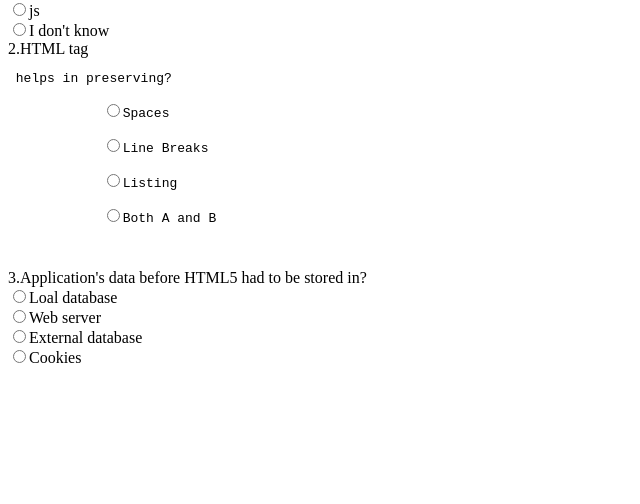
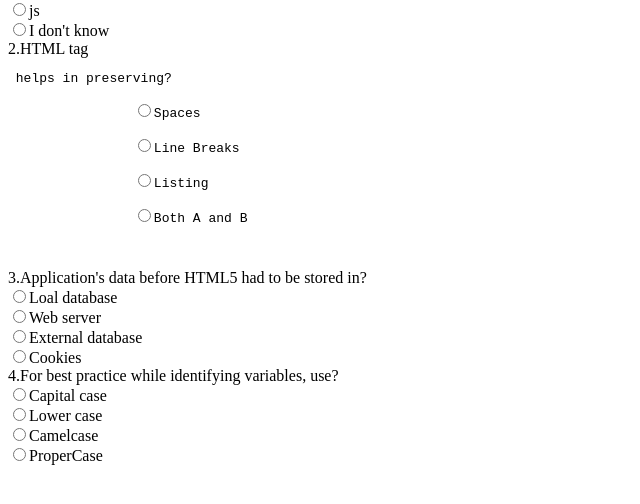
Before and after one commit to joycewamaboyi/Quiz-Board, a plain HTML site: page index.html in a window 1280 px wide. Shown: the part 144-648 px from the top of the page, without its empty margins (0-640 px from the left). Drawn offline with Linux system fonts and the light colour scheme; a script that the page names is missing.

Commit message:
addind body

```diff
--- a/index.html
+++ b/index.html
@@ -31,3 +31,10 @@ html lang="en">
                 <input type="radio" name="question3" value="External database">External database<br>
                 <input type="radio" name="question3" value="Cookies">Cookies<br>
           </div>
+          <div class="form-group">
+                <label>4.For best practice while identifying variables, use?</label><br>
+                <input type="radio" name="question4" value="Capital case">Capital case<br>
+                <input type="radio" name="question4" value="Lower case">Lower case<br>
+                <input type="radio" name="question4" value="Camelcase">Camelcase<br>
+                <input type="radio" name="question4" value="ProperCase">ProperCase<br>
+             </div>
```
Lines whose indentation alone changed are shown as unchanged.
